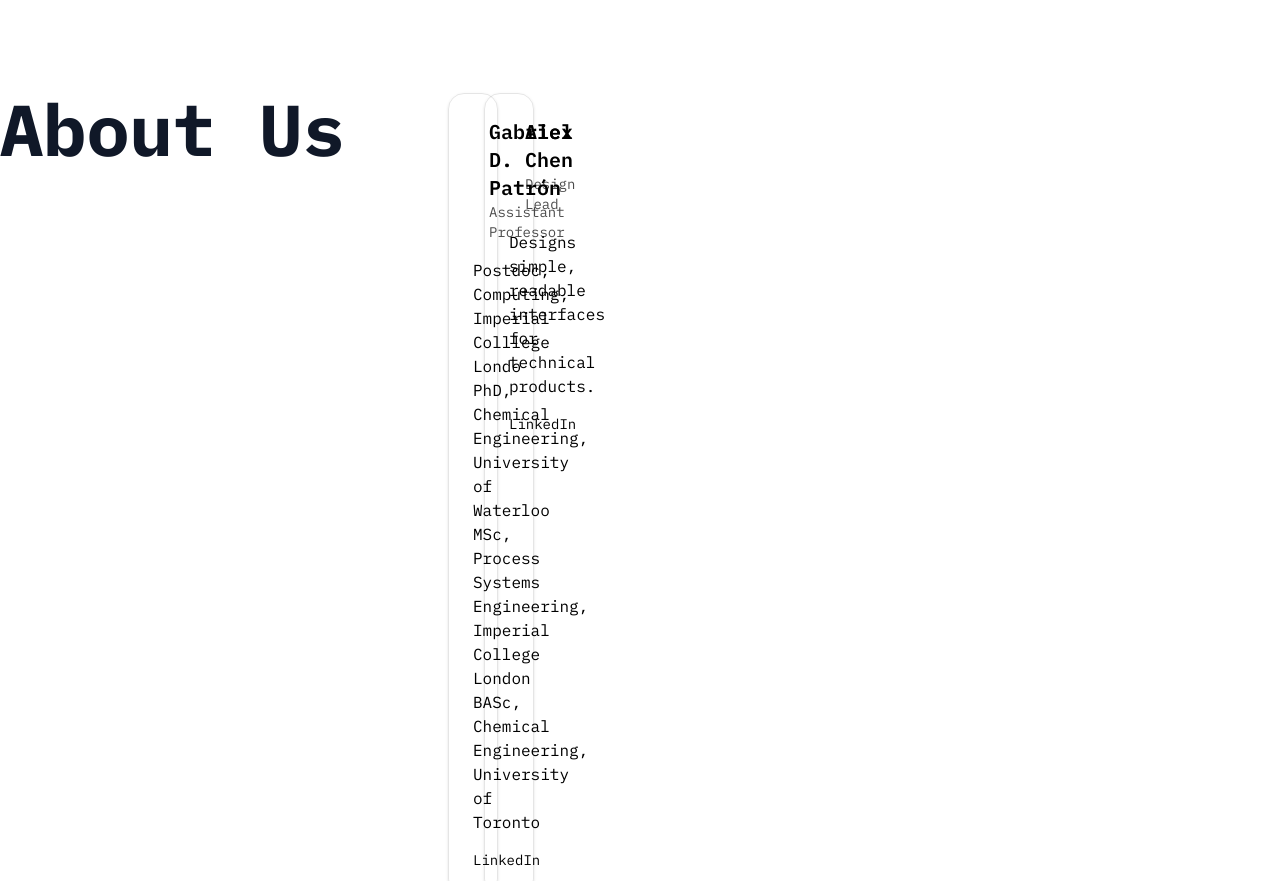
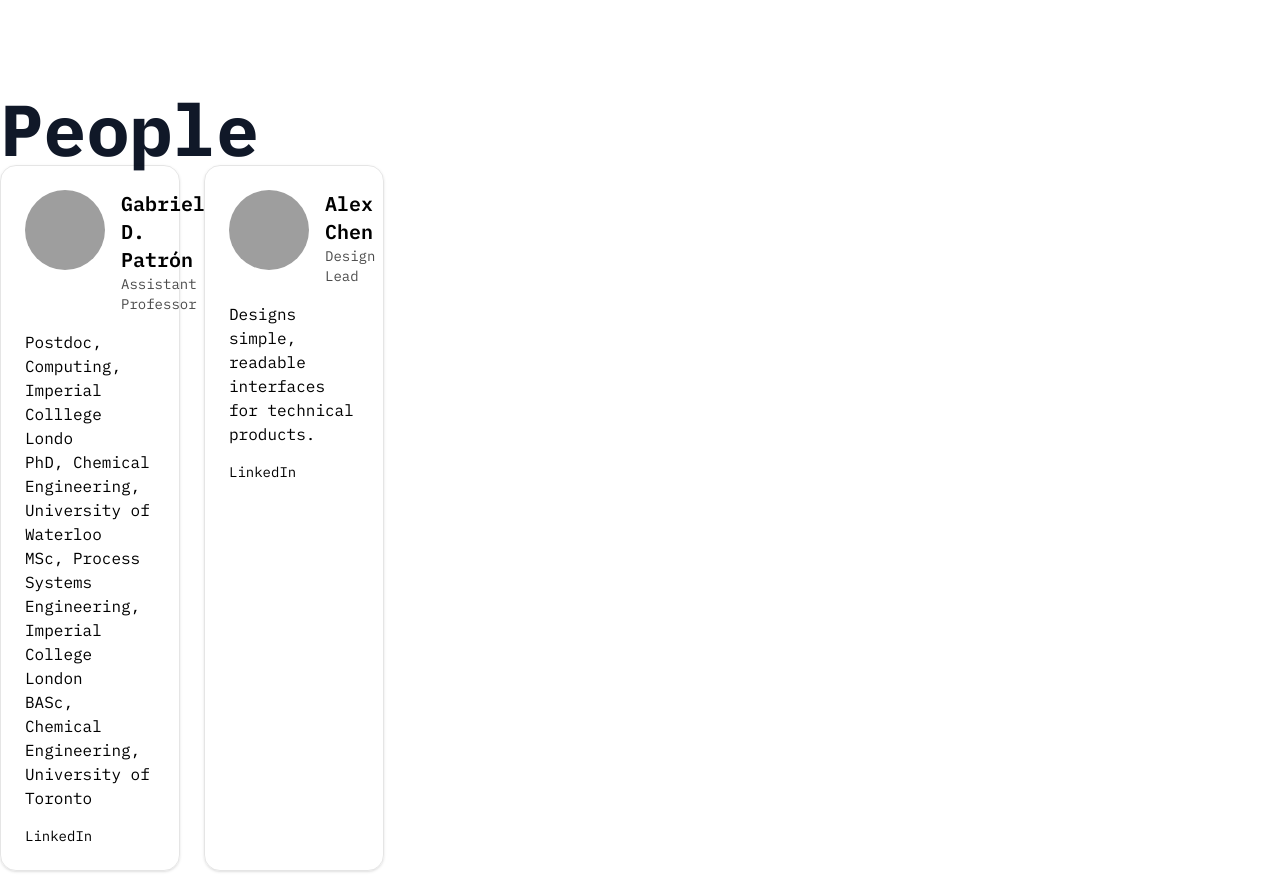
Before and after one commit to gabrielpatron/gabrielpatron.github.io, an Astro site: page / in a window 1280 px wide. Shown: the part 1381-2262 px from the top of the page. Built offline with nearby package versions, Linux system fonts and the light colour scheme; Astro itself is replaced by a stand-in of ours; grey boxes are pictures that could not be loaded.

Commit message:
Update People.astro

```diff
--- a/src/components/People.astro
+++ b/src/components/People.astro
@@ -10,9 +10,8 @@ const people = siteConfig.people ?? [];
         <h2
           class="text-3xl sm:text-4xl md:text-5xl xl:text-7xl font-bold text-gray-900"
         >
-          About Us
+          People
         </h2>
-    </div>
 
     <div class="grid gap-6 lg:grid-cols-2">
       {people.map((person) => (
@@ -54,6 +53,7 @@ const people = siteConfig.people ?? [];
       ))}
     </div>
     </div>
+    </div>
 
   </>
 )}
```
